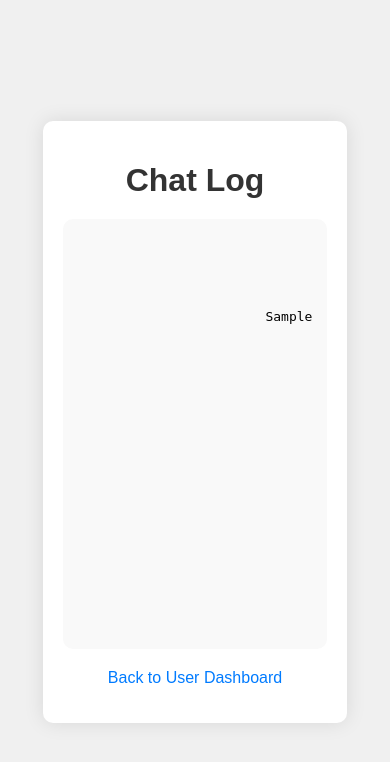
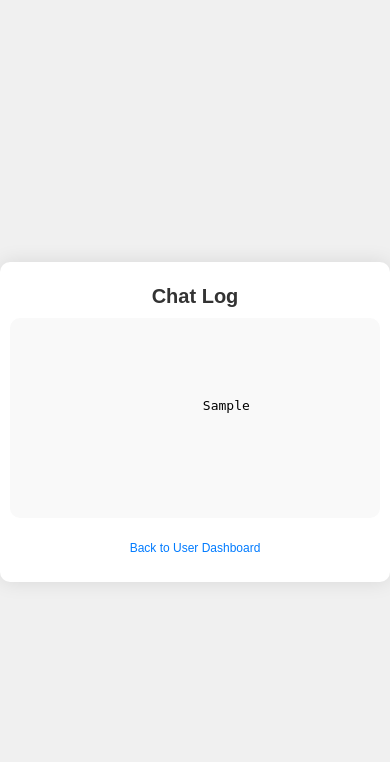
Before and after one commit to thepriest0/cybercrime-vercel, a Flask app: page /user_view_chat_log/1 in a window 390 px wide. Shown: the top 762 px of the page. Run offline with Flask 3, Linux system fonts and the light colour scheme; the visitor is signed in with stand-in values (Sample User, id 1); tables that the repository leaves empty hold one stand-in row (values such as "Sample post").

Commit message:
mobile responsiveness

```diff
--- a/templates/user_view_chat_log.html
+++ b/templates/user_view_chat_log.html
@@ -17,11 +17,13 @@
         }
         .container {
             max-width: 800px;
+            width: 100%;
             margin: 0 auto;
             padding: 20px;
             background-color: #fff;
             border-radius: 10px;
             box-shadow: 0 0 20px rgba(0, 0, 0, 0.1);
+            box-sizing: border-box;
         }
         h1 {
             text-align: center;
@@ -36,10 +38,18 @@
             font-family: monospace;
             height: 400px;
             overflow-y: auto;
+            box-sizing: border-box;
         }
-        a {
-            text-decoration: none;
+        .chat-line {
+            margin-bottom: 10px;
+        }
+        .user-name {
             color: #007bff;
+            font-weight: bold;
+        }
+        .bot-name {
+            color: #28a745;
+            font-weight: bold;
         }
         .back-link {
             text-align: center;
@@ -49,6 +59,44 @@
             text-decoration: none;
             color: #007bff;
             font-size: 16px;
+        }
+        .back-link a:hover {
+            text-decoration: underline;
+        }
+
+        /* Responsive Design Adjustments */
+        @media (max-width: 768px) {
+            .container {
+                padding: 15px;
+            }
+            h1 {
+                font-size: 24px;
+                margin-bottom: 15px;
+            }
+            .chat-log {
+                height: 300px;
+                padding: 10px;
+            }
+            .back-link a {
+                font-size: 14px;
+            }
+        }
+
+        @media (max-width: 480px) {
+            .container {
+                padding: 10px;
+            }
+            h1 {
+                font-size: 20px;
+                margin-bottom: 10px;
+            }
+            .chat-log {
+                height: 200px;
+                padding: 5px;
+            }
+            .back-link a {
+                font-size: 12px;
+            }
         }
     </style>
 </head>
```
Also changed, not shown: templates/report.html (+41 -11 lines), templates/user_dashboard.html (+52 -1 lines).
